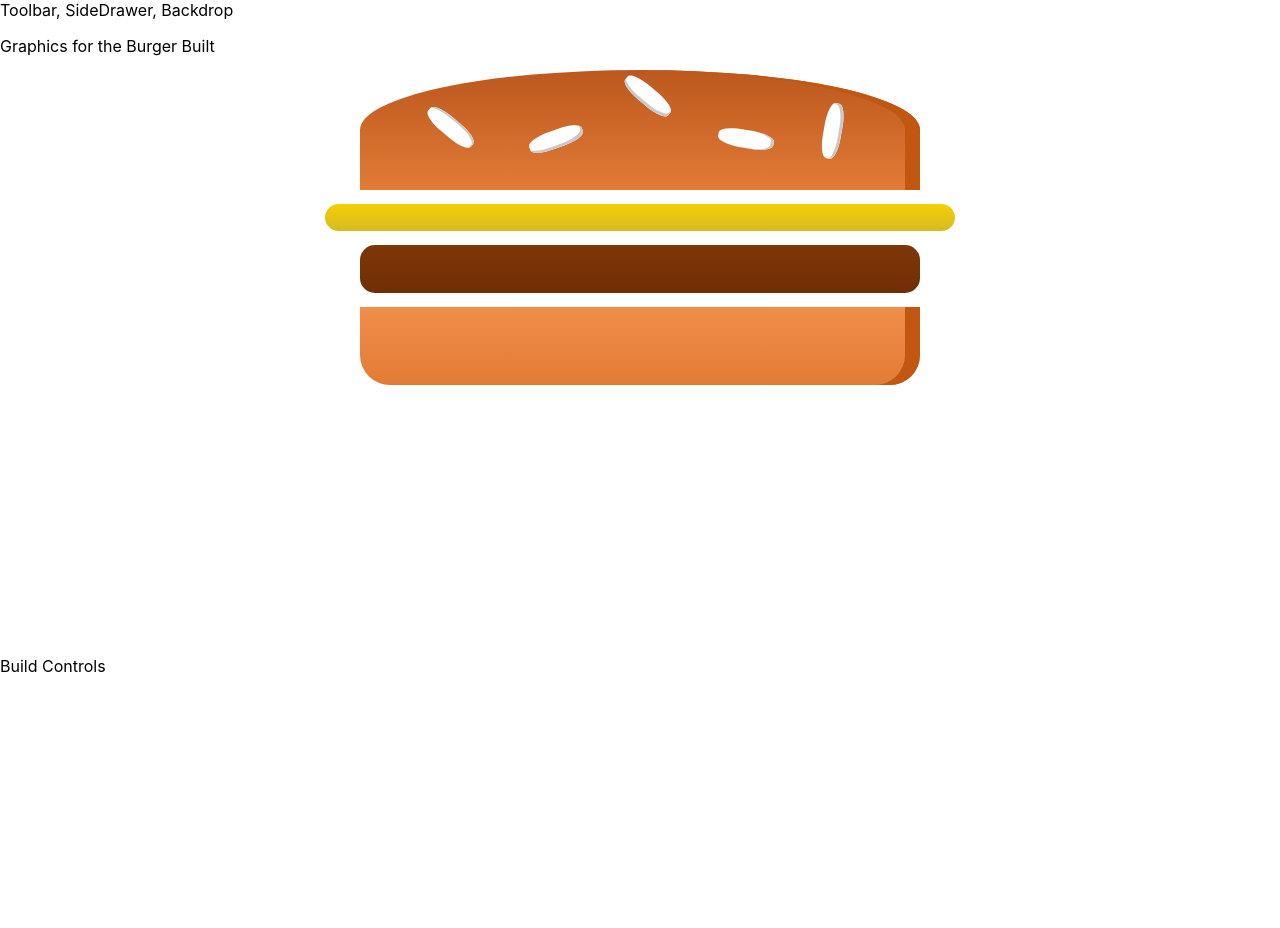
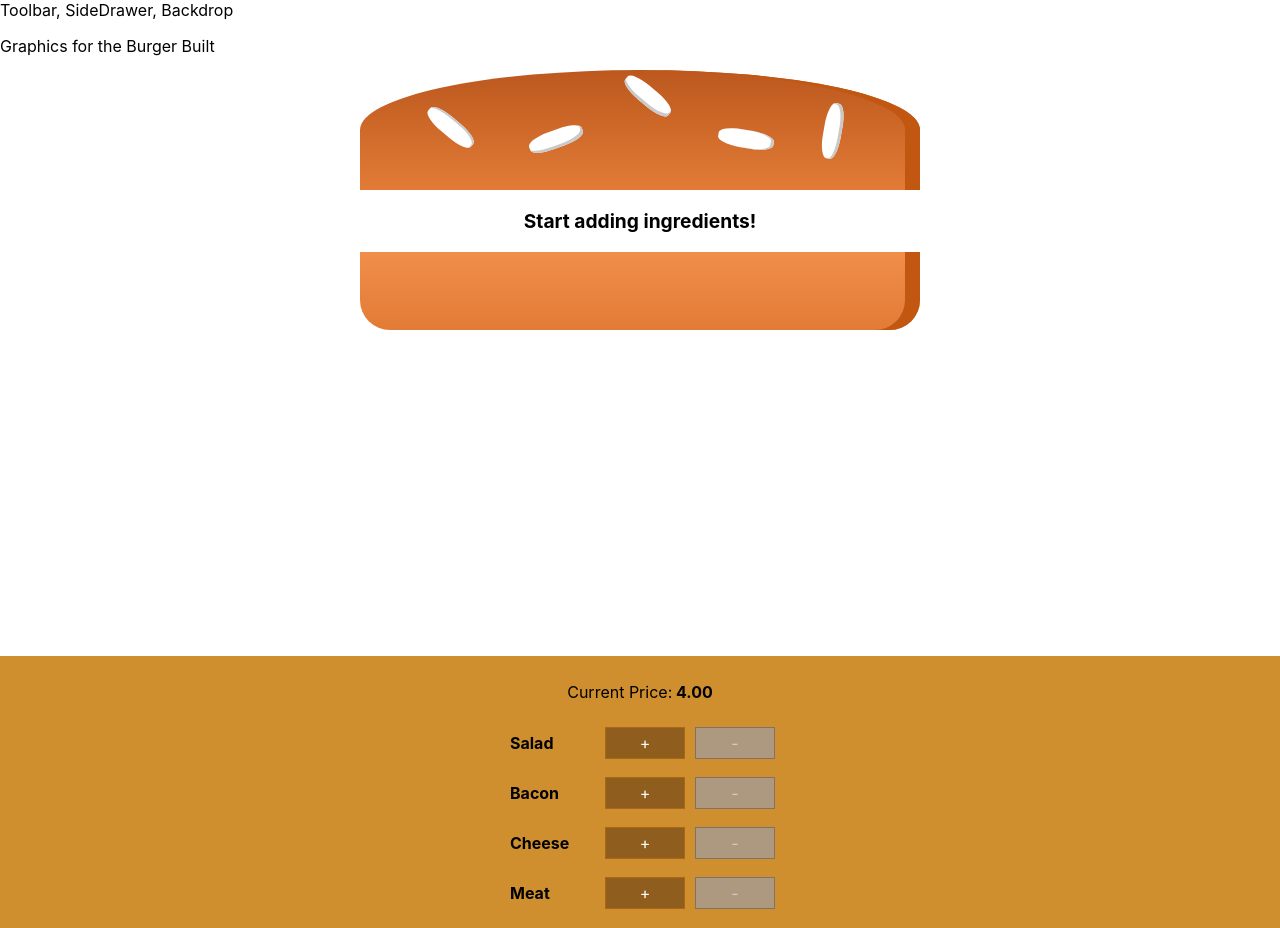
Before and after one commit to pokuk76/burger-builder, a React app: page / in a window 1280 px wide. Before the commit the page ends 800 px from the top, so only its background shows below. Built offline with nearby package versions, Linux system fonts and the light colour scheme.

Commit message:
Connecting state to build controls, updating ingredients (and price) with controls

```diff
--- /dev/null
+++ b/src/components/Burger/BuildControls/BuildControl/BuildControl.js
@@ -0,0 +1,16 @@
+import React from 'react';
+import classes from './BuildControl.module.css';
+
+const buildControl = (props) => (
+    <div className={classes.BuildControl} >
+        <div className={classes.Label}> {props.label} </div>
+        <button className={classes.More} onClick={props.ingredientAdded}>+</button>
+        <button
+            className={classes.Less}
+            onClick={props.ingredientRemoved}
+            disabled={props.disabled}
+        >-</button>
+    </div>
+);
+
+export default buildControl;
--- /dev/null
+++ b/src/components/Burger/BuildControls/BuildControl/BuildControl.module.css
@@ -0,0 +1,57 @@
+.BuildControl {
+    display: flex;
+    flex-direction: row; /* Default */
+    justify-content: space-between;
+    align-items: center;
+    margin: 5px 0;
+}
+
+.BuildControl button {
+    display: block;
+    font: inherit;
+    padding: 5px;
+    margin: 0 5px;
+    width: 80px;
+    border: 1px solid #AA6817;
+    cursor: pointer;
+    outline: none;
+}
+
+.BuildControl button:disabled {
+    background-color: #AC9980;
+    border: 1px solid #7E7365;
+    color: #ccc;
+    cursor: default;
+}
+
+.BuildControl button:hover:disabled {
+    background-color: #AC9980;
+    color: #ccc;
+    cursor: not-allowed;
+}
+
+.Label {
+    padding: 10px;
+    font-weight: bold;
+    width: 80px;
+}
+
+.BuildControl .Less {
+    background-color: #D39952;
+    color: white;
+}
+
+.BuildControl .More {
+    background-color: #8F5E1E;
+    color: white;
+}
+
+.BuildControl .Less:hover, .BuildControl .Less:active {
+    background-color: #DAA972;
+    color: white;
+}
+
+.BuildControl .More:hover,.BuildControl .More:active {
+    background-color: #99703F;
+    color: white;
+}
--- /dev/null
+++ b/src/components/Burger/BuildControls/BuildControls.js
@@ -0,0 +1,29 @@
+import React from 'react';
+
+import BuildControl from './BuildControl/BuildControl';
+import classes from './BuildControls.module.css';
+
+const controls = [
+    { label: 'Salad', type: 'salad' },
+    { label: 'Bacon', type: 'bacon' },
+    { label: 'Cheese', type: 'cheese' },
+    { label: 'Meat', type: 'meat' },
+];
+
+const buildControls = (props) => (
+    <div className={classes.BuildControls}>
+        <p>Current Price:<strong> {props.price.toFixed(2)} </strong></p>
+        { controls.map(ctrl => (
+            <BuildControl
+                key={ctrl.label}
+                label={ctrl.label}
+                // type={ctrl.type}
+                ingredientAdded={() => props.ingredientAdded(ctrl.type)}
+                ingredientRemoved={() => props.ingredientRemoved(ctrl.type)}
+                disabled={props.disabledControls[ctrl.type]}
+            />
+        )) }
+    </div>
+);
+
+export default buildControls;
--- /dev/null
+++ b/src/components/Burger/BuildControls/BuildControls.module.css
@@ -0,0 +1,10 @@
+.BuildControls {
+    width: 100%;
+    background-color: #CF8F2E;
+    display: flex;
+    flex-direction: column;
+    align-items: center;
+    box-shadow: 0 2px 1px #ccc;
+    margin: auto;
+    padding: 10px 0;
+}
--- a/src/components/Burger/Burger.js
+++ b/src/components/Burger/Burger.js
@@ -4,11 +4,26 @@
 import BurgerIngredient from './BurgerIngredient/BurgerIngredient';
 
 const burger = (props) => {
+    let transformedIngredients = Object.keys(props.ingredients)
+        .map(ingredientKey => {
+            return [...Array(props.ingredients[ingredientKey])]
+                .map((_, i) => {
+                    return <BurgerIngredient key={ingredientKey + i} type={ingredientKey} />;
+                });
+        })
+        .reduce((arr, element) => {
+            return arr.concat(element);
+        }, []);
+    if (transformedIngredients.length === 0) {
+        transformedIngredients = <p>Start adding ingredients!</p>
+    }
+
+    console.log(transformedIngredients);
+
     return(
         <div className={classes.Burger} >
             <BurgerIngredient type="bread-top" />
-            <BurgerIngredient type="cheese" />
-            <BurgerIngredient type="meat" />
+            {transformedIngredients}
             <BurgerIngredient type="bread-bottom" />
         </div>
     );
--- a/src/containers/BurgerBuilder/BurgerBuilder.js
+++ b/src/containers/BurgerBuilder/BurgerBuilder.js
@@ -1,19 +1,91 @@
 import React, { Component } from 'react';
 
-import Aux from '../../hoc/Auxiliary';
+import Auxiliary from '../../hoc/Auxiliary';
 import Burger from '../../components/Burger/Burger';
+import BuildControls from '../../components/Burger/BuildControls/BuildControls';
+
+
+const INGREDIENT_PRICES = {
+    salad: 0.5,
+    cheese: 0.4,
+    meat: 1.3,
+    bacon: 0.7
+}
 class BurgerBuilder extends Component {
+
+    state = {
+        ingredients: {
+            salad: 0,
+            bacon: 0,
+            cheese: 0,
+            meat: 0
+        },
+        totalPrice: 4
+    }
+
+    addIngredientHandler = (type) => {
+        const oldCount = this.state.ingredients[type];
+        const updatedCount = oldCount + 1;
+        const updatedIngredients = {
+            ...this.state.ingredients
+        };
+        updatedIngredients[type] = updatedCount;
+
+        const priceAddition = INGREDIENT_PRICES[type];
+        const oldPrice = this.state.totalPrice;
+        const newPrice = oldPrice + priceAddition;
+
+        this.setState({totalPrice: newPrice, ingredients: updatedIngredients});
+    }
+
+    removeIngredientHandler = (type) => {
+        const oldCount = this.state.ingredients[type];
+
+        if (oldCount === 0) {
+            return;
+        }
+        if (oldCount < 0) {
+            console.log("WE HAVE A PROBLEM");
+            return;
+        }
+
+        const updatedCount = oldCount - 1;
+        const updatedIngredients = {
+            ...this.state.ingredients
+        };
+        updatedIngredients[type] = updatedCount;
+
+        const priceDeduction = INGREDIENT_PRICES[type];
+        const oldPrice = this.state.totalPrice;
+        const newPrice = oldPrice - priceDeduction;
+
+        this.setState({totalPrice: newPrice, ingredients: updatedIngredients});
+    }
+
     render() {
+        const disabledInfo = {
+            ...this.state.ingredients
+        };
+        for (let key in disabledInfo) {
+            disabledInfo[key] = disabledInfo[key] <= 0;
+        }
         return(
-            <Aux>
+            <Auxiliary>
                 <div>
                     Graphics for the Burger Built
                 </div>
-                <Burger />
-                <div>Build Controls</div>
-            </Aux>
+                <Burger ingredients={this.state.ingredients} />
+                <BuildControls
+                    ingredientAdded={this.addIngredientHandler}
+                    ingredientRemoved={this.removeIngredientHandler}
+                    disabledControls={disabledInfo}
+                    price={this.state.totalPrice}
+                />
+            </Auxiliary>
         );
     }
 }
 
+/* https://github.com/MartaNiemiec/Burger-builder/blob/master/src/components/Burger/BuildControls/BuildControl/BuildControl.css */
+
 export default BurgerBuilder;
--- a/src/hoc/Auxiliary.js
+++ b/src/hoc/Auxiliary.js
@@ -1,4 +1,4 @@
-const aux = (props) => props.children;
+const auxiliary = (props) => props.children;
 
 // TODO: Change component name to match filename, AND refactor other files using Aux
-export default aux;
+export default auxiliary;
```
